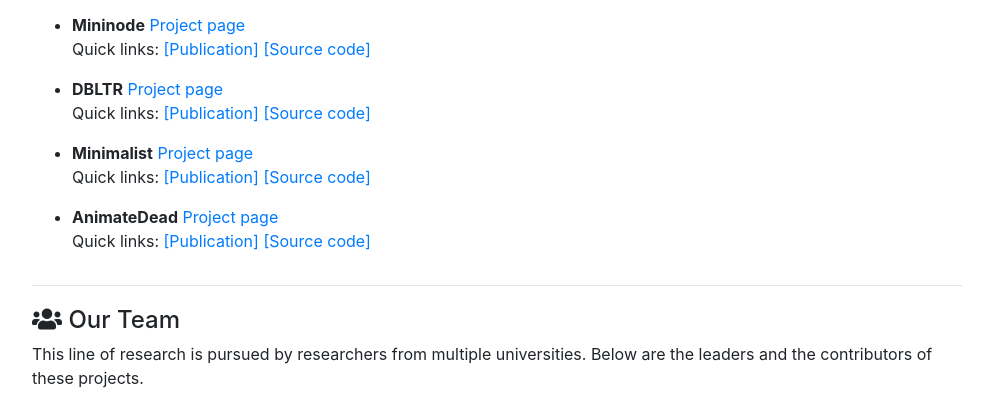
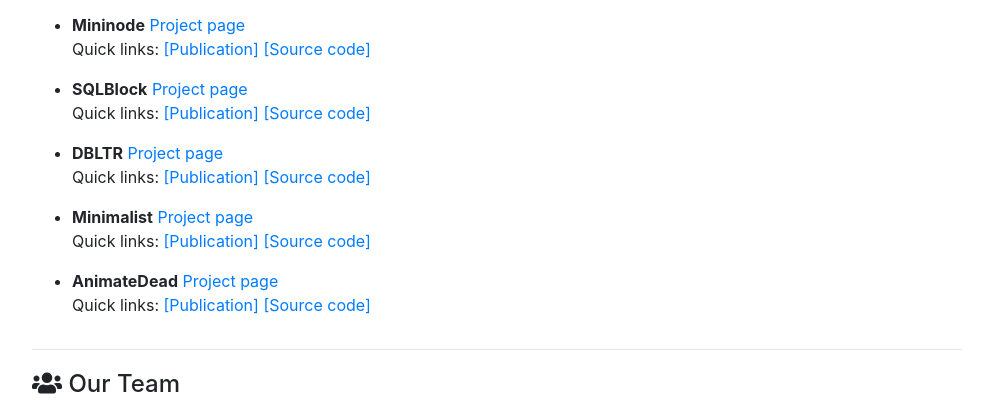
Before and after one commit to pragseclab/home.debloating.com, a plain HTML site: page index.html in a window 1280 px wide. Shown: the part 1245-1648 px from the top of the page, without its empty margins (143-1136 px from the left). Drawn offline with Linux system fonts and the light colour scheme.

Commit message:
Add project github links

```diff
--- a/index.html
+++ b/index.html
@@ -47,7 +47,7 @@
             <a class="nav-link" target="_blank" href="https://kapravelos.com/projects/mininode">Mininode</a>
           </li>
           <li class="nav-item">
-            <a class="nav-link" target="_blank" href="https://megele.io/asiaccs20-sqlblock.pdf">SQLBlock</a>
+            <a class="nav-link" target="_blank" href="https://github.com/BUseclab/SQLBlock">SQLBlock</a>
           </li>
           <li class="nav-item">
             <a class="nav-link" target="_blank" href="https://dbltr.debloating.com">DBLTR</a>
@@ -149,12 +149,17 @@
           </li>
             <li><b>Saphire</b> <a href="https://saphire.debloating.com">Project page</a>
               <p>
-                <span>Quick links: </span><a href="https://www.usenix.org/system/files/sec21summer_bulekov.pdf">[Publication]</a> <a href="#">[Source code]</a>
+                <span>Quick links: </span><a href="https://www.usenix.org/system/files/sec21summer_bulekov.pdf">[Publication]</a> <a href="https://github.com/BUseclab/saphire">[Source code]</a>
               </p>
             </li>
             <li><b>Mininode</b> <a href="https://kapravelos.com/projects/mininode">Project page</a>
               <p>
                 <span>Quick links: </span><a href="https://kapravelos.com/publications/mininode-raid20.pdf">[Publication]</a> <a href="https://github.com/wspr-ncsu/mininode">[Source code]</a>
+              </p>
+            </li>
+            <li><b>SQLBlock</b> <a href="https://github.com/BUseclab/SQLBlock">Project page</a>
+              <p>
+                <span>Quick links: </span><a href="https://megele.io/asiaccs20-sqlblock.pdf">[Publication]</a> <a href="https://github.com/BUseclab/SQLBlock">[Source code]</a>
               </p>
             </li>
             <li><b>DBLTR</b> <a href="https://dbltr.debloating.com">Project page</a>
```
